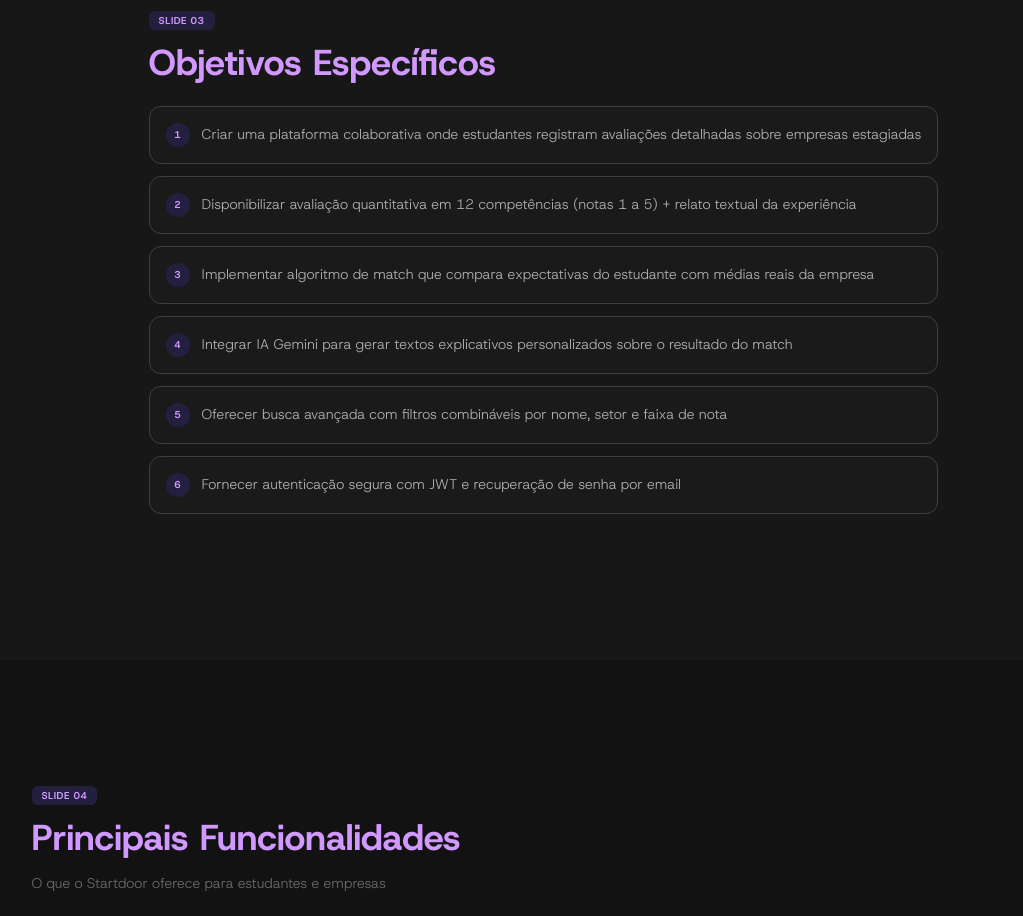
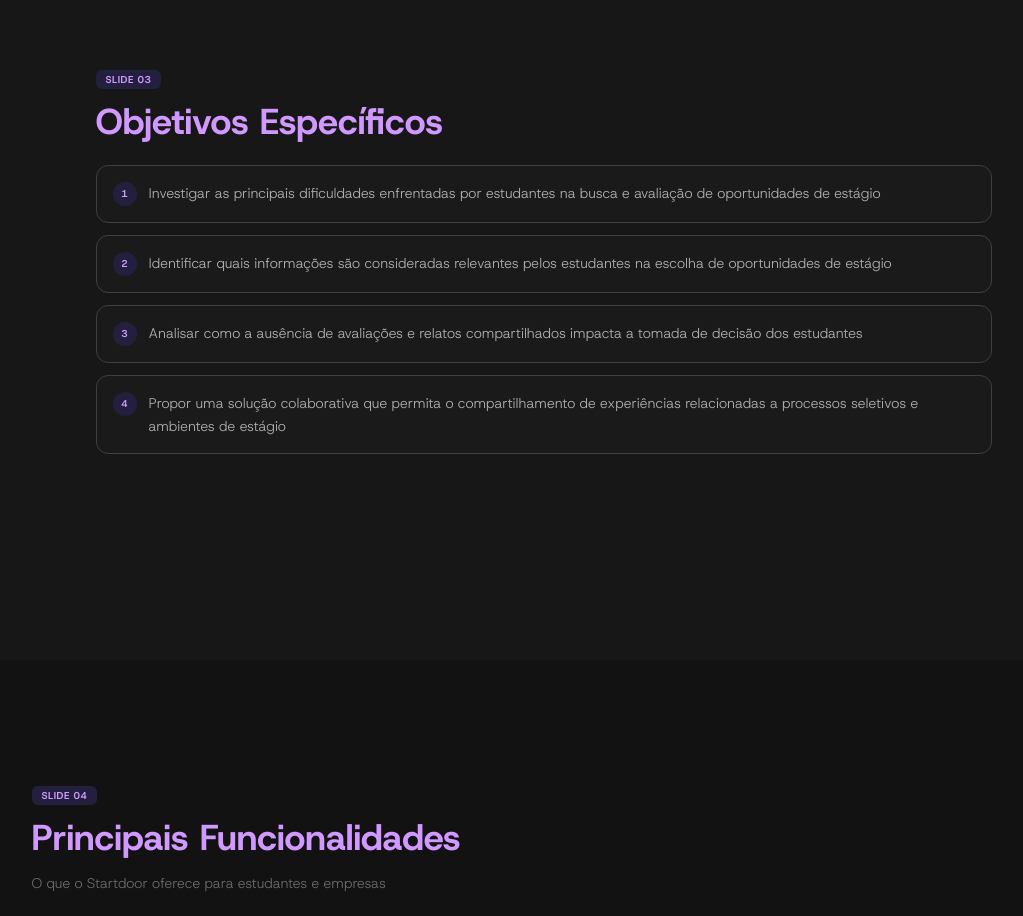
Before and after one commit to pedro-Trovo/Startdoor-landing-page, a React (Vite) app: page /presentation in a window 1280 px wide. Shown: the part 2540-3456 px from the top of the page, without its empty margins (89-1112 px from the left). Built offline with nearby package versions, Linux system fonts and the light colour scheme.

Commit message:
refactor(presentation): substitui objetivos tecnicos por objetivos academicos da banca

```diff
--- a/src/pages/Presentation.tsx
+++ b/src/pages/Presentation.tsx
@@ -40,12 +40,10 @@ const MOTIVATIONS = [
 ];
 
 const OBJECTIVES = [
-  'Criar uma plataforma colaborativa onde estudantes registram avaliações detalhadas sobre empresas estagiadas',
-  'Disponibilizar avaliação quantitativa em 12 competências (notas 1 a 5) + relato textual da experiência',
-  'Implementar algoritmo de match que compara expectativas do estudante com médias reais da empresa',
-  'Integrar IA Gemini para gerar textos explicativos personalizados sobre o resultado do match',
-  'Oferecer busca avançada com filtros combináveis por nome, setor e faixa de nota',
-  'Fornecer autenticação segura com JWT e recuperação de senha por email',
+  'Investigar as principais dificuldades enfrentadas por estudantes na busca e avaliação de oportunidades de estágio',
+  'Identificar quais informações são consideradas relevantes pelos estudantes na escolha de oportunidades de estágio',
+  'Analisar como a ausência de avaliações e relatos compartilhados impacta a tomada de decisão dos estudantes',
+  'Propor uma solução colaborativa que permita o compartilhamento de experiências relacionadas a processos seletivos e ambientes de estágio',
 ];
 
 const FUTURE_FEATURES = [
```
